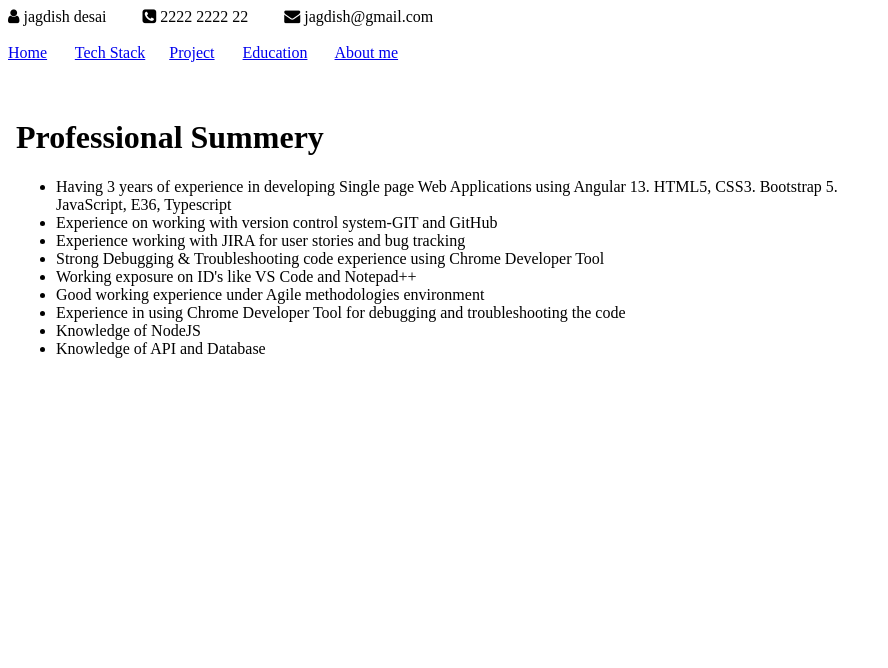
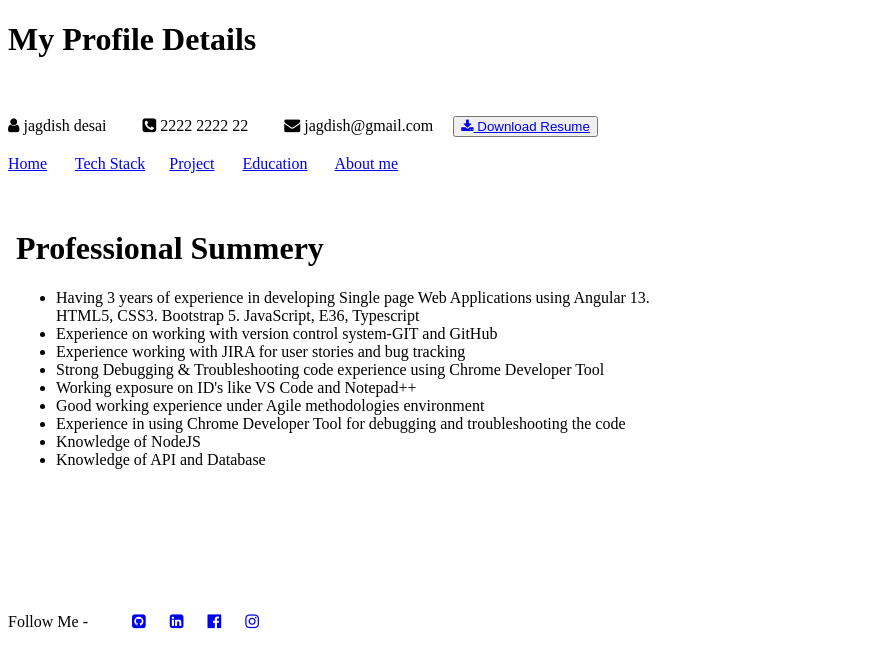
Before and after one commit to Jagdish606/my-profile, a plain HTML site: page index.html in a window 1280 px wide. Shown: the whole page, without its empty margins (0-888 px from the left). Drawn offline with Linux system fonts and the light colour scheme.

Commit message:
update index page
update index page

```diff
--- a/index.html
+++ b/index.html
@@ -10,12 +10,18 @@
     />
   </head>
   <header>
+    <h1>My Profile Details</h1>
+    <br>
+    <br>
     <div>
       <i class="fa fa-user" aria-hidden="true"></i> jagdish desai &nbsp;
       &nbsp; &nbsp; &nbsp;
       <i class="fa fa-phone-square" aria-hidden="true"></i> 2222 2222 22 &nbsp;
       &nbsp; &nbsp; &nbsp;
       <i class="fa fa-envelope" aria-hidden="true"></i> jagdish@gmail.com
+      &nbsp;&nbsp;&nbsp;
+      <button><a href="assets/Resume.pdf" download><i class="fa fa-download" aria-hidden="true" ></i>&nbsp;Download Resume</a></button>
+
     </div>
 
   </header>
@@ -35,8 +41,14 @@
     </nav>
     <br>
     <br>
-    <iframe  height="700" width="900" name="myframe" src="home.html" frameborder="0">
+    <iframe  height="400" width="700" name="myframe" src="home.html" frameborder="0">
 
     </iframe>
+    <br>
+    <span>Follow Me -</span>&nbsp; &nbsp; &nbsp;&nbsp; &nbsp; &nbsp;
+    <a href="https://github.com/Jagdish606/my-profile" target="_blank"><i class="fa fa-github-square" aria-hidden="true" ></i></a>&nbsp; &nbsp; &nbsp;
+    <a href="https://www.linkedin.com/in/jagdish-desai-8664b9211" target="_blank"><i class="fa fa-linkedin-square" aria-hidden="true"></i></a>&nbsp; &nbsp; &nbsp;
+    <a href="https://facebook.com"target="_blank"><i class="fa fa-facebook-official aria-hidden="true"></i></a>&nbsp; &nbsp; &nbsp;
+    <a href="https://instagram.com"target="_blank"><i class="fa fa-instagram" aria-hidden="true"></a></i>
   </body>
 </html>
```
